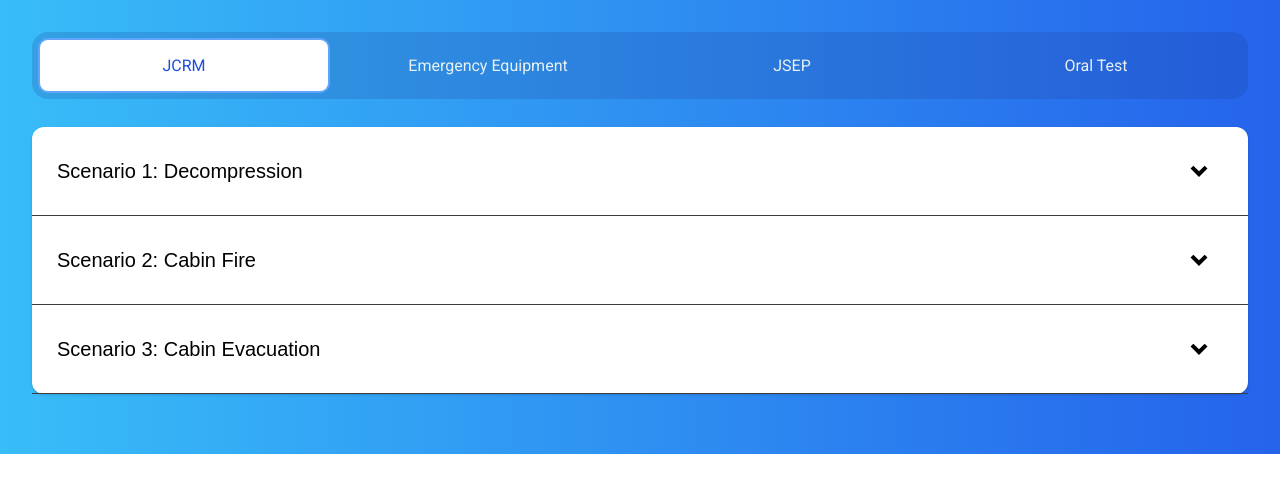
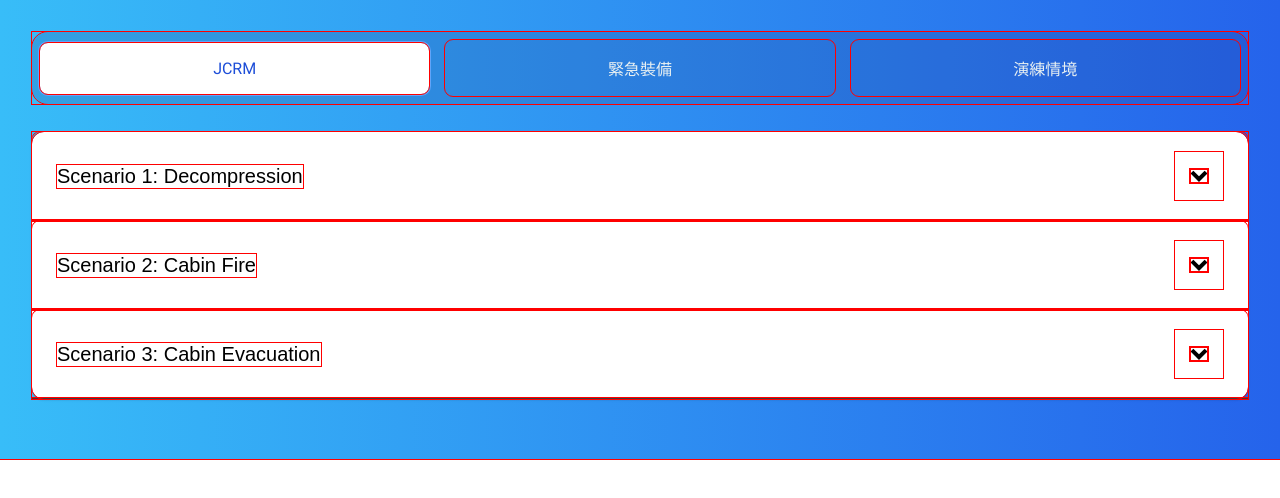
Before and after one commit to ichimon-nashi/mdafaat, a React (Vite) app: page / in a window 1280 px wide. Shown: the top 498 px of the page. Built offline with nearby package versions, Linux system fonts and the light colour scheme.

Commit message:
update Data.js content

```diff
--- a/src/components/ContentPanel.jsx
+++ b/src/components/ContentPanel.jsx
@@ -1,5 +1,5 @@
 import JCRM from "./JCRM";
-import EmergencyEquipment from "./Equipment";
+import EmergencyEquipment from "./EmergencyEquipment";
 import JSEP from "./JSEP";
 import OralTest from "./OralTest";
 
--- a/src/components/Data.js
+++ b/src/components/Data.js
@@ -4,25 +4,42 @@ export const jcrmData = [
         title: "Scenario 1: Decompression",
         description: "(TPE-NRT) The A/C is climbing through FL290 and the crew are preparing meal delivery service. Suddenly a loud bang is heard and some indications appeared in the cabin...",
         action: [
-            "crew decompression procedure 1",
-            "crew decompression procedure 2",
-            "crew decompression procedure 3",
+            "前艙下達:『EMERGENCY DESCENT, EMERGENCY DESECENT』。",
+            "立即就近找座位坐或蹲下，拉下面罩，繫緊安全帶。",
+            "喊:『拉下面罩，罩住口鼻，繫好安全帶 PLACE MASK ON NOSE AND MOUTH, FASTEN THE SEATBELT』，",
+            "口令喊兩次預錄系統會自動播放，但如還有旅客無配合佩戴面罩，就得必須持續廣播。",
+            "抵達安全高度『CABIN CREW 10,000』。",
+            "攜帶POB巡艙及廁所，向座艙長/前艙回報: 1️⃣ 飛機狀況 2️⃣ 旅客狀況 3️⃣ 組員狀況。",
+            "爲避免阻礙緊急出口通道，時間許可時應將使用過的面罩移除或放置適當位置。",
         ]
     }, {
         id: "jcrm02",
         title: "Scenario 2: Cabin Fire",
         description: "A/C is at cruising altitude. Suddenly heard a bang, and there is a burning smell. The from passenger luggage in front of their seat. The fire is suspected to be caused by a short-circuiting power bank.",
         action: [
-            "crew firefighting procedure 1",
-            "crew firefighting procedure 2",
+            "立即回報前艙。",
+            "CC1執行滅火，CC2準備備份滅火裝備，座艙長負責廣播及跟前艙聯繫，其他組員調整座位/發濕紙巾給旅客遮著口鼻。",
+            "裝置若只冒煙使用水/非酒精性飲料;起火使用海龍滅火器滅火。",
+            "冷卻10~15 分鐘。",
+            "將裝置放在裝水的容器內，確保有維持浸泡。",
+            "放在廁所/廚房垃圾桶內，遠離駕駛艙。",
+            "持續監控。",
         ]
     }, {
         id: "jcrm03",
         title: "Scenario 3: Cabin Evacuation",
         description: 'A hydraulic failure issue before landing. Flight crew conducts "GO AROUND". Start CPP and have: 10 mins to prepare; forced landing; no need to reseat PAX.',
         action: [
-            "crew evacuation procedure 1",
-            "crew evacuation procedure 2",
+            "前艙下達:『PURSER INTO COCKPIT』。",
+            "接獲N.T.R資訊並複誦。",
+            "CPP至少示範: 1️⃣ Safety Position 2️⃣ 安全帶 3️⃣ 緊急出口。",
+            "回座跟前艙報完：『CABIN READY』後，可繼續用PA/Megaphone把未完成CPP項目唸完。",
+            "(迫降前2分鐘/2000呎，前艙有可能會下達:『ATTENTION CREW ON STATION』)",
+            "前艙下達:『SAFETY POSITION, SAFETY POSITION』。",
+            "組員喊:『彎腰，低頭 BEND FORWARD，KEEP HEAD DOWN』。",
+            "(迫降前50呎，前艙有可能會下達:『BRACE FOR IMPACT』)",
+            "迫降，『PASSENGER EVACUATION, PASSENGER EVACUATION』。",
+            "開啟緊急燈光，執行CEP程序。",
         ]
     },
 ]
@@ -41,12 +58,13 @@ export const jsepData = [
         description: "AE9898北/金航班，航程中客艙中段窗戶及部份機身突然脫離機身，造成客艙失壓，航機實施緊急下降。",
         imgSrc: jsep1,
         action: [
-            "前艙下達：『EMERGENCY DESCENT, EMERGENCY DESECENT』",
-            "立即就近找座位坐或蹲下，繫緊安全帶，（B738：拉下面罩）",
-            "ATR喊：『彎腰、低頭 BEND FORWARD, KEEP HEAD DOWN』，B738喊：『拉下面罩，罩住口鼻，繫好安全帶 PLACE MASK ON NOSE AND MOUTH, FASTEN THE SEATBELT』",
-            "抵達安全高度『CABIN CREW 10,000』",
-            "攜帶POB巡艙，向座艙長/前艙回報：1️⃣ 飛機狀況 2️⃣ 旅客狀況 3️⃣ 組員狀況",
-            "...."
+            "CCOM對應章節: Ch.4.4/9.4",
+            "前艙下達:『EMERGENCY DESCENT, EMERGENCY DESECENT』。",
+            "立即就近找座位坐或蹲下，繫緊安全帶，(B738:拉下面罩)。",
+            "ATR喊:『彎腰、低頭 BEND FORWARD, KEEP HEAD DOWN』，B738喊:『拉下面罩，罩住口鼻，繫好安全帶 PLACE MASK ON NOSE AND MOUTH, FASTEN THE SEATBELT』。",
+            "抵達安全高度『CABIN CREW 10,000』。",
+            "攜帶POB巡艙及廁所，向座艙長/前艙回報: 1️⃣ 飛機狀況 2️⃣ 旅客狀況 3️⃣ 組員狀況。",
+            "爲避免阻礙緊急出口通道，時間許可時應將使用過的面罩移除或放置適當位置。",
         ]
     }, {
         id: "jsep02",
@@ -54,8 +72,15 @@ export const jsepData = [
         description: "AE8888台北/南竿航班，航班降落後，因天氣不佳(風切)致班機(左起落架撞擊損壞)衝出跑道。\n情境1:左翼折斷起火\n情境2:不安全情境撤離\n情境3:航機衝入側邊排水道，機尾翹起，逃生窗懸空於排水道之上」。",
         imgSrc: jsep2,
         action: [
-            "crew firefighting procedure 1",
-            "crew firefighting procedure 2",
+            "CCOM對應章節: Ch.4.4 / 9.10",
+            "前艙下達:『ATTENTION CREW ON STATION, ATTENTION CREW ON STATION』。",
+            "組員喊:『留在座位上，保持冷靜 REMAIN SEATED, STAY CALM』。",
+            "(情境1: 組員/旅客發現機翼起火):",
+            "跟前艙回報，盡可能敘述火的大小、煙的顏色等...",
+            "等候前艙下達:『CONTROLLED DISEMBARKATION』。",
+            "(情境3: 鼻輪掉近排水道，機尾翹起):",
+            "使用2L出口，雖然懸空，但旅客從階梯跳下去風險比其他出口低。",
+            "因與地面有落差，提醒旅客不要攜帶行李、脫掉高跟鞋。",
         ]
     }, {
         id: "jsep03",
@@ -63,8 +88,16 @@ export const jsepData = [
         description: "AE9999 武漢/台北航班，降落前因起落架失效無法放下，機長指示15分鐘後將迫降松山機場，落地撞擊後航機斷電，燈光與駕客艙通聯系統全面失效。",
         imgSrc: jsep3,
         action: [
-            "crew evacuation procedure 1",
-            "crew evacuation procedure 2",
+            "CCOM對應章節: Ch.4.4 / 9.1 / 9.2.1(ATR) / 9.2.3(B738) / 9.5",
+            "正常情況，飛機即使斷電，有備份電池供電給駕駛艙門及PA系統。",
+            "前艙下達:『PURSER INTO COCKPIT』。",
+            "接獲N.T.R資訊並複誦。",
+            "執行全套CPP程序，如情境預設時間不夠，至少示範(CMS故障必須示範兩次): 1️⃣ Safety Position 2️⃣ 安全帶 3️⃣ 緊急出口。",
+            "回座跟前艙報完：『CABIN READY』後，可繼續用PA/Megaphone把未完成CPP項目唸完。",
+            "前艙下達:『SAFETY POSITION, SAFETY POSITION』。",
+            "組員喊:『彎腰，低頭 BEND FORWARD，KEEP HEAD DOWN』。",
+            "迫降，『PASSENGER EVACUATION, PASSENGER EVACUATION』。",
+            "開啟緊急燈光，執行CEP程序。",
         ]
     }, {
         id: "jsep04",
@@ -72,9 +105,13 @@ export const jsepData = [
         description: "AE8899北/金航班，前艙I-PAD起火燃燒，駕艙內佈滿煙霧。",
         imgSrc: jsep4,
         action: [
-            "crew decompression procedure 1",
-            "crew decompression procedure 2",
-            "crew decompression procedure 3",
+            "CCOM對應章節: Ch.4.4 / 9.3",
+            "前艙下達:『PURSER INTO COCKPIT』，如使用interphone直接告知狀況，可直接攜帶滅火裝備(PBE/滅火器)進入駕艙。",
+            "冒煙使用水/非酒精性飲料;起火使用海龍滅火器滅火。",
+            "冷卻10~15 分鐘。",
+            "將裝置放在裝水的容器內，確保有維持浸泡。",
+            "放在廁所/廚房垃圾桶內，遠離駕駛艙。",
+            "持續監控。",
         ]
     }, {
         id: "jsep05",
@@ -82,8 +119,20 @@ export const jsepData = [
         description: "AE8989 澎/北航班，航機因雙發動機失效， 機長指示10分鐘後海上迫降。\nAE8989 澎/北航班，旅客人數50人含三名嬰兒，發生無預警水上撤離。(嬰兒旅客作業) ",
         imgSrc: jsep5,
         action: [
-            "crew firefighting procedure 1",
-            "crew firefighting procedure 2",
+            "CCOM對應章節: Ch.3.7 / 4.4 / 9.2.2(ATR) / 9.2.4(B738) / 9.5",
+            "(如足夠時間執行CPP):",
+            "前艙下達:『PURSER INTO COCKPIT』。",
+            "接獲N.T.R資訊並複誦。",
+            "CPP至少示範: 1️⃣ Safety Position 2️⃣ 安全帶 3️⃣ 救生衣 4️⃣ 緊急出口。",
+            "回座跟前艙報完：『CABIN READY』後，可繼續用PA/Megaphone把未完成CPP項目唸完。",
+            "前艙下達:『SAFETY POSITION, SAFETY POSITION』。",
+            "組員喊:『彎腰，低頭 BEND FORWARD，KEEP HEAD DOWN』。",
+            "水上迫降，『PASSENGER EVACUATION, PASSENGER EVACUATION』。",
+            "執行CEP程序。",
+            "(無預警水上迫降):",
+            "水上迫降，F1跟前艙聯繫，確認要撤離/前艙有意識。",
+            "開啟緊急燈光，執行CEP程序(看情況決定哪些出口可使用)。",
+            "嬰兒救生衣可於緊急出口再提供，但避免阻礙出口，家長可在F2 jump seat區域或後貨艙處幫嬰兒穿上救生衣。",
         ]
     }, {
         id: "jsep06",
@@ -91,40 +140,43 @@ export const jsepData = [
         description: "AE9988 中/胡航班，航程中遭遇強烈無預警晴空亂流，客艙二名組員受傷， 一名慣用手骨折無法正常執行任務， 一名失去生命徵象。",
         imgSrc: jsep6,
         action: [
-            "crew evacuation procedure 1",
-            "crew evacuation procedure 2",
+            "CCOM對應章節: Ch.4.4 / 7.15 / 8.2 / 8.6",
+            "(預設B738情境)",
+            "亂流廣播，回報前艙: 1️⃣ 飛機狀況 2️⃣ 旅客狀況 3️⃣ 組員狀況。",
+            "座艙長執行Paging Doctor廣播，一名組員尋找PSP協助手骨折組員(完成後，協助CPR)，一名組員開始對無生命徵象執行CPR。",
+            "如有醫護人員，要先確認他們身份，並紀錄他們的資料及醫療過程。",
         ]
     },
 ]
 
-export const emergencyEquipmentData = [
+export const fireExtinguisherData = [
     {
-        "項目": "CCOM對應章節",
+        "criteria": "CCOM對應章節",
         "ATR": "10.2.3",
         "B738": "11.2.7"
     },
     {
-        "項目": "規格",
+        "criteria": "規格",
         "ATR": "Halon 1211\nHAFEX(57~61機)",
         "B738": "BCF"
     },
     {
-        "項目": "數量位置",
+        "criteria": "數量位置",
         "ATR": "駕駛艙 x 1\n2LDH x 1\n2RDH x 1",
         "B738": "駕駛艙 x 1\n1LS x 2\n3L 座位上方 x 1"
     },
     {
-        "項目": "檢查方式",
-        "ATR": "數量、位置正確\n固定妥當\n插銷叉妥\n壓力指針（綠色範圍）\n有效期內",
-        "B738": "數量、位置正確\n固定妥當\n插銷叉妥\n壓力指針（綠色範圍）\n有效期內"
+        "criteria": "檢查方式",
+        "ATR": "數量、位置正確\n固定妥當\n插銷叉妥\n壓力指針(綠色範圍)\n有效期內",
+        "B738": "數量、位置正確\n固定妥當\n插銷叉妥\n壓力指針(綠色範圍)\n有效期內"
     },
     {
-        "項目": "可用時間",
+        "criteria": "可用時間",
         "ATR": "Halon:約10秒\nHAFEX:約8秒",
         "B738": "約8-10秒"
     },
     {
-        "項目": "噴灑距離",
+        "criteria": "噴灑距離",
         "ATR": "5~7呎(1.5~2m)",
         "B738": "1~1.5m"
     }
--- a/src/components/Equipment.jsx
+++ /dev/null
@@ -1,7 +0,0 @@
-const EmergencyEquipment = () => {
-    return (
-        <div>Emergency Equipment content page</div>
-    )
-}
-
-export default EmergencyEquipment;
--- a/src/components/Header.jsx
+++ b/src/components/Header.jsx
@@ -6,7 +6,7 @@ const Header = ({ activeTab, handleActiveTab }) => {
 
     useEffect(() => {
       window.addEventListener("scroll", () => {
-        setScroll(window.scrollY > 10);
+        setScroll(window.scrollY > 5);
       });
     });
 
@@ -24,20 +24,20 @@ const Header = ({ activeTab, handleActiveTab }) => {
                     className={activeTab === "Emergency Equipment" ? "active" : ""}
                     onClick={() => handleActiveTab("Emergency Equipment")}
                 >
-                    Emergency Equipment
+                    緊急裝備
                 </li>
                 <li
                     className={activeTab === "JSEP" ? "active" : ""}
                     onClick={() => handleActiveTab("JSEP")}
                 >
-                    JSEP
+                    演練情境
                 </li>
-                <li
+                {/* <li
                     className={activeTab === "Oral Test" ? "active" : ""}
                     onClick={() => handleActiveTab("Oral Test")}
                 >
                     Oral Test
-                </li>
+                </li> */}
             </ul>
         </div>
     )
--- a/src/components/JCRM.jsx
+++ b/src/components/JCRM.jsx
@@ -1,8 +1,9 @@
 import { useState } from "react";
-import { RiArrowDropDownLine } from 'react-icons/ri';
+import { RiArrowDropDownLine, RiCornerDownRightFill } from 'react-icons/ri';
 import { jcrmData } from "./Data";
 
 const JCRM = () => {
+    const regex = /^(CCOM)|^[(-]/;
 
     const [activeIndex, setActiveIndex] = useState(null);
 
@@ -14,20 +15,26 @@ const JCRM = () => {
         return (
             <div className="contentWrapper" key={item.id}>
                 <button
-                    className={`accordion ${activeIndex === index ? "active" : ""}`}
+                    className={`accordionButton ${activeIndex === index ? "active" : ""}`}
                     onClick={() => handleItemClick(index)}
                 >
-                    <p className="title-content">{item.title}</p>
+                    <p className="accordionTitle">{item.title}</p>
                     <RiArrowDropDownLine className={`arrow ${activeIndex === index ? "active" : ""}`} />
                 </button>
                 <div
-                    className={`description-container ${activeIndex === index ? "active" : ""}`}
+                    className={`scenario-container ${activeIndex === index ? "active" : ""}`}
                 >
-                    <p className="description-content">{item.description}</p>
+                    {item.description.split("\n").map(description => {
+                        return (
+                            <p className="scenarioDescription">{description}</p>
+                        )
+                    })}
                     <ul className="crewAction">
-                        {item.action.map((subitem, index) => {
+                        {item.action.map((subitem, subitemIndex) => {
                             return (
-                                <li key={index}>{subitem}</li>
+                                <li key={subitemIndex}
+                                    ><RiCornerDownRightFill className={`listIcon ${regex.test(subitem) ? "hide" : ""}`}/> {subitem}
+                                </li>
                             )
 
                         })}
--- a/src/components/JSEP.jsx
+++ b/src/components/JSEP.jsx
@@ -1,8 +1,9 @@
 import { useState } from "react";
-import { RiArrowDropDownLine } from 'react-icons/ri';
+import { RiArrowDropDownLine, RiCornerDownRightFill } from 'react-icons/ri';
 import { jsepData } from "./Data";
 
 const JSEP = () => {
+    const regex = /^(CCOM)|^[(-]/;
 
     const [activeIndex, setActiveIndex] = useState(null);
 
@@ -14,25 +15,27 @@ const JSEP = () => {
         return (
             <div className="contentWrapper" key={item.id}>
                 <button
-                    className={`accordion ${activeIndex === index ? "active" : ""}`}
+                    className={`accordionButton ${activeIndex === index ? "active" : ""}`}
                     onClick={() => handleItemClick(index)}
                 >
-                    <p className="title-content">{item.title}</p>
+                    <p className="accordionTitle">{item.title}</p>
                     <RiArrowDropDownLine className={`arrow ${activeIndex === index ? "active" : ""}`} />
                 </button>
                 <div
-                    className={`description-container ${activeIndex === index ? "active" : ""}`}
+                    className={`scenario-container ${activeIndex === index ? "active" : ""}`}
                 >
                     {item.description.split("\n").map(description => {
                         return (
-                            <p className="description-content">{description}</p>
+                            <p className="scenarioDescription">{description}</p>
                         )
                     })}
                     <img className="scenarioImg" src={item.imgSrc}/>
-                    <ul className="listItem">
+                    <ul className="crewAction">
                         {item.action.map((subitem, subitemIndex) => {
                             return (
-                                <li key={subitemIndex}>{subitem}</li>
+                                <li key={subitemIndex}
+                                    ><RiCornerDownRightFill className={`listIcon ${regex.test(subitem) ? "hide" : ""}`}/> {subitem}
+                                </li>
                             )
 
                         })}
--- a/src/index.css
+++ b/src/index.css
@@ -16,7 +16,7 @@
     box-sizing: border-box;
     padding: 0;
     margin: 0;
-    /* outline: 0.1px solid red; */
+    outline: 0.1px solid red;
 }
 
 /* App wrapper */
@@ -56,7 +56,6 @@ ul.tab-nav {
 ul.tab-nav li {
     width: 50%;
     padding: 1rem;
-    list-style: none;
     text-align: center;
     cursor: pointer;
     transition: all 0.2s;
@@ -96,7 +95,7 @@ ul.tab-nav li.active {
     overflow: hidden;
 }
 
-.accordion {
+.accordionButton {
     width: 100%;
     text-align: left;
     padding: 20px 25px;
@@ -112,12 +111,12 @@ ul.tab-nav li.active {
     border-top-right-radius: 0.5rem;
 }
 
-.accordion:hover {
+.accordionButton:hover {
     color: var(--darkBlue);
     background: var(--gray);
 }
 
-.accordion.active {
+.accordionButton.active {
     background-image: radial-gradient(circle, #86d1f7, rgba(79,185,249,0.3), rgba(0,160,250,0.5), rgba(0,131,246,0.4), rgba(37,99,235,0.1));
 }
 
@@ -131,24 +130,33 @@ ul.tab-nav li.active {
     color: var(--darkBlue);
 }
 
-.description-container {
+ul li {
+    list-style: none;
+}
+
+.listIcon {
+    color: red;
+    font-size: 1.2rem;
+}
+
+.listIcon.hide {
+    display: none;
+}
+
+.scenario-container {
     padding: 0 1rem;
     transition: height .7s ease-in-out;
     height: 0;
 }
 
-.description-container.active {
+.scenario-container.active {
     height: fit-content;
 }
 
-.description-content {
+.scenarioDescription {
     padding: 1rem 0;
-    font-size: 20px;
+    font-size: 1.25rem;
     display: block;
-    /* TEST CONTENT */
-    /* width: 80%;
-    text-align: center;
-    margin: auto; */
 }
 
 .scenarioImg {
@@ -158,8 +166,23 @@ ul.tab-nav li.active {
     width: 60%;
 }
 
-/* List item */
-.listItem {
+.crewAction {
     font-size: 1.1rem;
     margin: 1rem;
 }
+
+@media only screen and (max-width:500px) {
+    .accordionTitle {
+        font-size: 1.1rem;
+    }
+    .scenarioDescription {
+        padding: 0.5rem 0;
+    }
+    .scenarioImg {
+        width: 100%;
+    }
+    .crewAction {
+        font-size: 1rem;
+        margin: 1rem 0 1rem 0;
+    }
+}
```
Also changed, not shown: src/components/EmergencyEquipment.jsx (added, +24 -0 lines).
